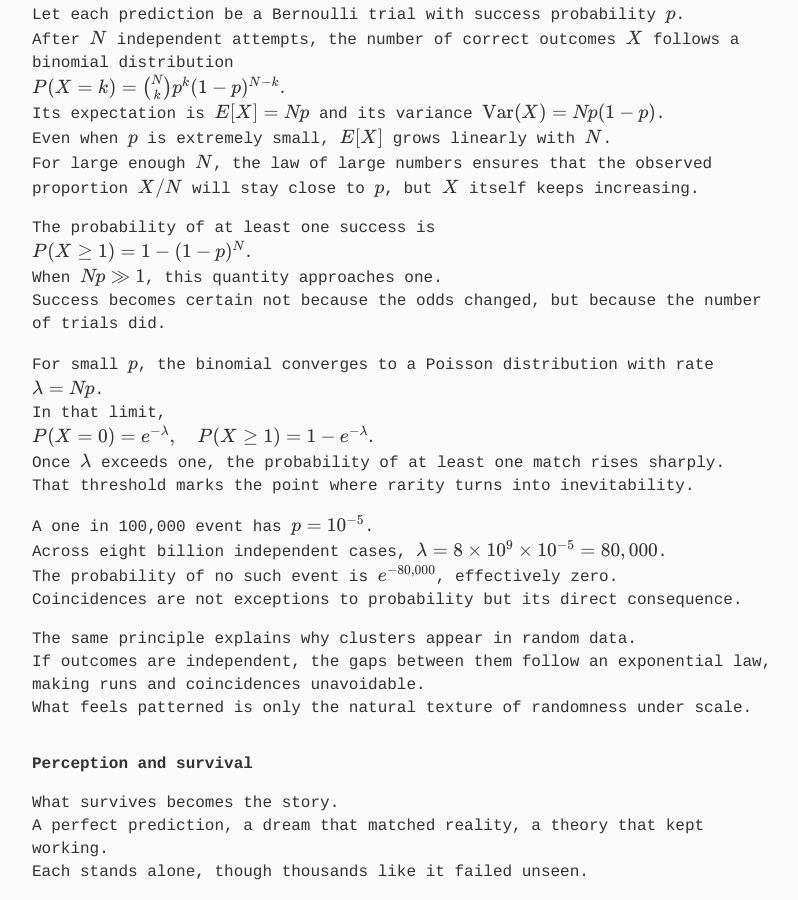
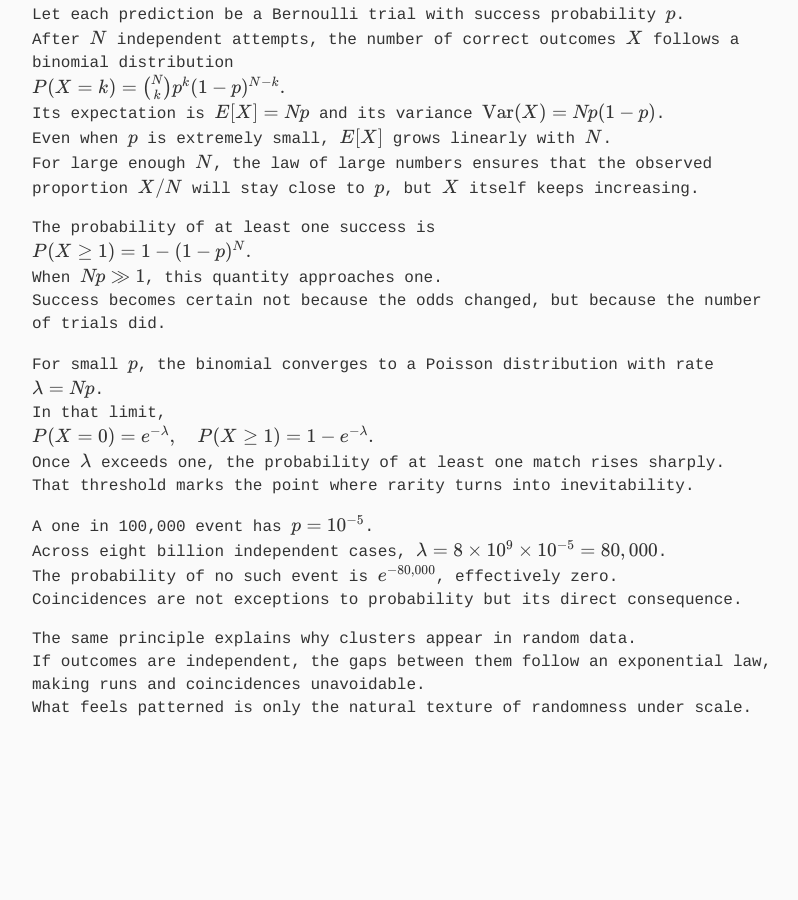
Before and after one commit to gcol33/blog, a Jekyll site: the page built from _posts/2025-10-24-the-prophet-filter.md, in a window 1280 px wide and 900 px high, scrolled down 2487 px. Shown: the whole window, without its empty margins (233-1031 px from the left). Built offline with Jekyll 4.4.1, drawn with Linux system fonts in a browser that asks for light colours; some web fonts are replaced; after the commit the page ends 3223 px from its top, so only the background shows below that.

Commit message:
chance post

```diff
--- a/_posts/2025-10-24-the-prophet-filter.md
+++ b/_posts/2025-10-24-the-prophet-filter.md
@@ -108,9 +108,3 @@ Coincidences are not exceptions to probability but its direct consequence.
 The same principle explains why clusters appear in random data.
 If outcomes are independent, the gaps between them follow an exponential law, making runs and coincidences unavoidable.
 What feels patterned is only the natural texture of randomness under scale.
-
-### Perception and survival
-
-What survives becomes the story.
-A perfect prediction, a dream that matched reality, a theory that kept working.
-Each stands alone, though thousands like it failed unseen.
```
